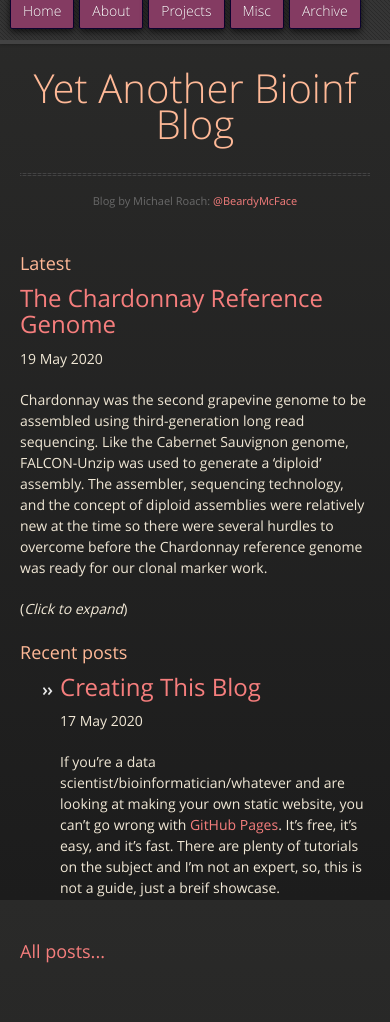
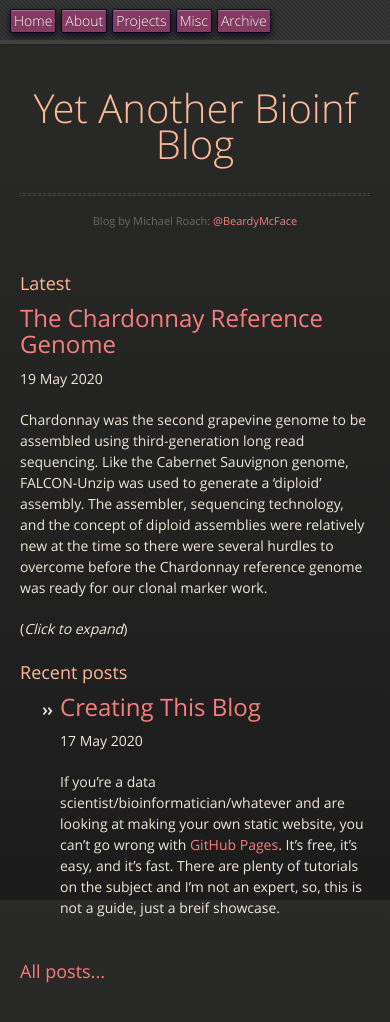
Before and after one commit to beardymcjohnface/beardymcjohnface.github.io, a Jekyll site: the page built from index.html, in a window 390 px wide and 1083 px high. Shown: the top 1022 px of the window. Built offline with Jekyll 4.4.1, drawn with Linux system fonts in a browser that asks for light colours.

Commit message:
shrink menu for mobile

```diff
--- a/_sass/jekyll-theme-midnight.scss
+++ b/_sass/jekyll-theme-midnight.scss
@@ -296,10 +296,21 @@
 @media print, screen and (max-width: 480px) {
 
   #header {
-    margin-top: -20px;
+    margin-top: -10px;
+    height: 50px;
   }
 
   section {
-    margin-top: 40px;
+    margin-top: 60px;
+  }
+
+  nav {
+    li {
+      a {
+        padding: 5px 3px !important;
+        line-height: 12px !important;
+        font-size: 14px !important;
+      }
+    }
   }
 }
```
